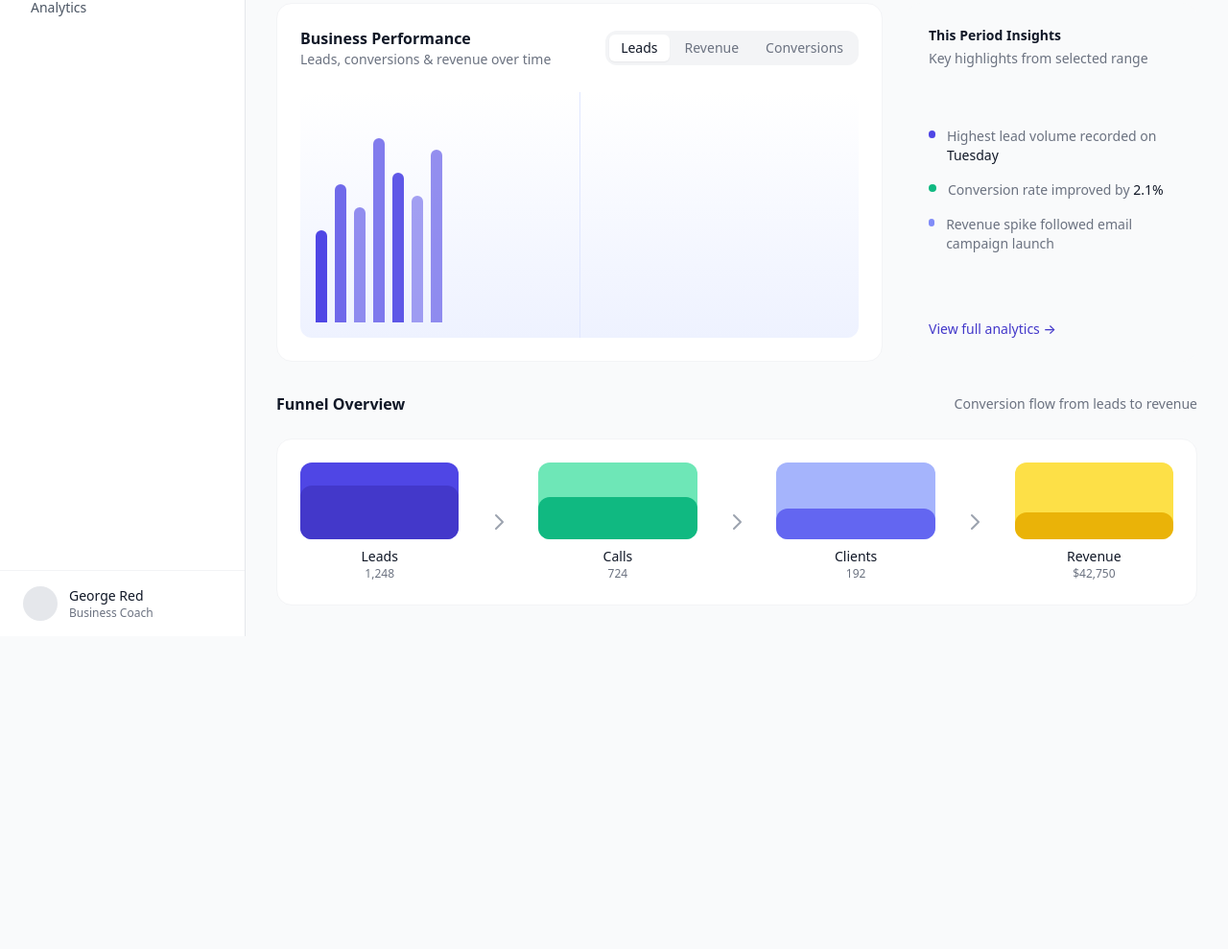
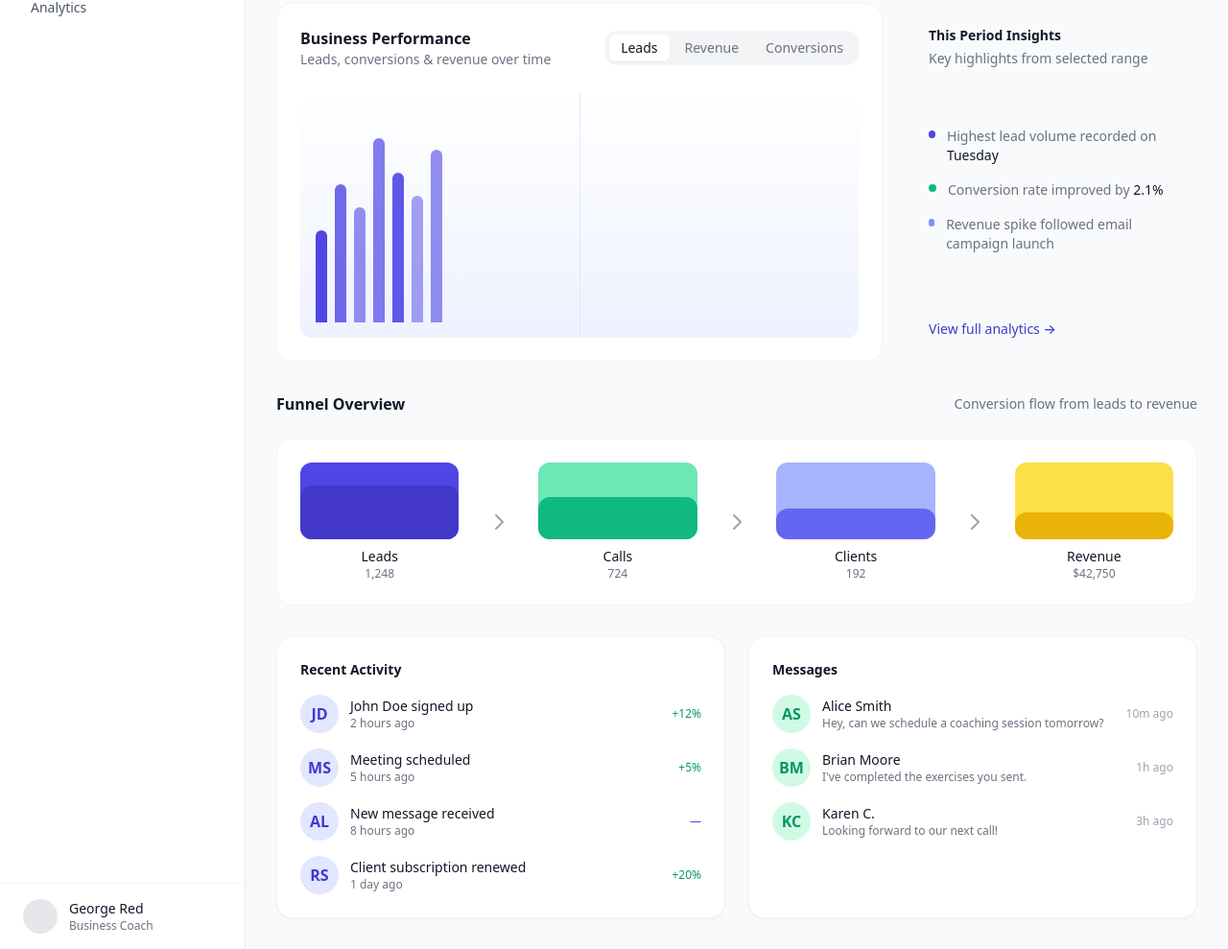
Before and after one commit to WebSync360/BizEdge-Dashboard, a website: page index.html in a window 1280 px wide. Shown: the part 303-1292 px from the top of the page at 96% size. Before the commit the page ends 966 px from the top, so only its background shows below. Drawn offline with nearby package versions, Linux system fonts and the light colour scheme.

Commit message:
Updating User Interface

```diff
--- a/index.html
+++ b/index.html
@@ -398,6 +398,94 @@
       </div>
     </section>
 
+    <section class="grid grid-cols-1 xl:grid-cols-2 gap-6">
+
+        <!-- Recent Activity -->
+        <div class="relative overflow-hidden rounded-xl bg-white p-6 border border-gray-100 shadow-sm">
+          <h4 class="text-sm font-semibold text-text-primary mb-4">Recent Activity</h4>
+          <ul class="space-y-4 max-h-64 overflow-y-auto">
+            <li class="flex items-center justify-between">
+              <div class="flex items-center gap-3">
+                <div class="h-10 w-10 rounded-full bg-brand-100 flex items-center justify-center text-brand-600 font-semibold">JD</div>
+                <div>
+                  <p class="text-sm font-medium text-text-primary">John Doe signed up</p>
+                  <p class="text-xs text-text-secondary">2 hours ago</p>
+                </div>
+              </div>
+              <span class="text-xs text-emerald-600 font-medium">+12%</span>
+            </li>
+
+            <li class="flex items-center justify-between">
+              <div class="flex items-center gap-3">
+                <div class="h-10 w-10 rounded-full bg-brand-100 flex items-center justify-center text-brand-600 font-semibold">MS</div>
+                <div>
+                  <p class="text-sm font-medium text-text-primary">Meeting scheduled</p>
+                  <p class="text-xs text-text-secondary">5 hours ago</p>
+                </div>
+              </div>
+              <span class="text-xs text-emerald-600 font-medium">+5%</span>
+            </li>
+
+            <li class="flex items-center justify-between">
+              <div class="flex items-center gap-3">
+                <div class="h-10 w-10 rounded-full bg-brand-100 flex items-center justify-center text-brand-600 font-semibold">AL</div>
+                <div>
+                  <p class="text-sm font-medium text-text-primary">New message received</p>
+                  <p class="text-xs text-text-secondary">8 hours ago</p>
+                </div>
+              </div>
+              <span class="text-xs text-brand-500 font-medium">—</span>
+            </li>
+
+            <li class="flex items-center justify-between">
+              <div class="flex items-center gap-3">
+                <div class="h-10 w-10 rounded-full bg-brand-100 flex items-center justify-center text-brand-600 font-semibold">RS</div>
+                <div>
+                  <p class="text-sm font-medium text-text-primary">Client subscription renewed</p>
+                  <p class="text-xs text-text-secondary">1 day ago</p>
+                </div>
+              </div>
+              <span class="text-xs text-emerald-600 font-medium">+20%</span>
+            </li>
+          </ul>
+        </div>
+
+        <!-- Messages -->
+        <div class="relative overflow-hidden rounded-xl bg-white p-6 border border-gray-100 shadow-sm">
+          <h4 class="text-sm font-semibold text-text-primary mb-4">Messages</h4>
+          <ul class="space-y-4 max-h-64 overflow-y-auto">
+            <li class="flex items-center gap-3">
+              <div class="h-10 w-10 rounded-full bg-emerald-100 flex items-center justify-center text-emerald-600 font-semibold">AS</div>
+              <div class="flex-1">
+                <p class="text-sm font-medium text-text-primary">Alice Smith</p>
+                <p class="text-xs text-text-secondary">Hey, can we schedule a coaching session tomorrow?</p>
+              </div>
+              <span class="text-xs text-text-muted">10m ago</span>
+            </li>
+
+            <li class="flex items-center gap-3">
+              <div class="h-10 w-10 rounded-full bg-emerald-100 flex items-center justify-center text-emerald-600 font-semibold">BM</div>
+              <div class="flex-1">
+                <p class="text-sm font-medium text-text-primary">Brian Moore</p>
+                <p class="text-xs text-text-secondary">I've completed the exercises you sent.</p>
+              </div>
+              <span class="text-xs text-text-muted">1h ago</span>
+            </li>
+
+            <li class="flex items-center gap-3">
+              <div class="h-10 w-10 rounded-full bg-emerald-100 flex items-center justify-center text-emerald-600 font-semibold">KC</div>
+              <div class="flex-1">
+                <p class="text-sm font-medium text-text-primary">Karen C.</p>
+                <p class="text-xs text-text-secondary">Looking forward to our next call!</p>
+              </div>
+              <span class="text-xs text-text-muted">3h ago</span>
+            </li>
+          </ul>
+        </div>
+
+      </section>
+
+
 
     </main>
 
```
Also changed, not shown: dist/output.css.
